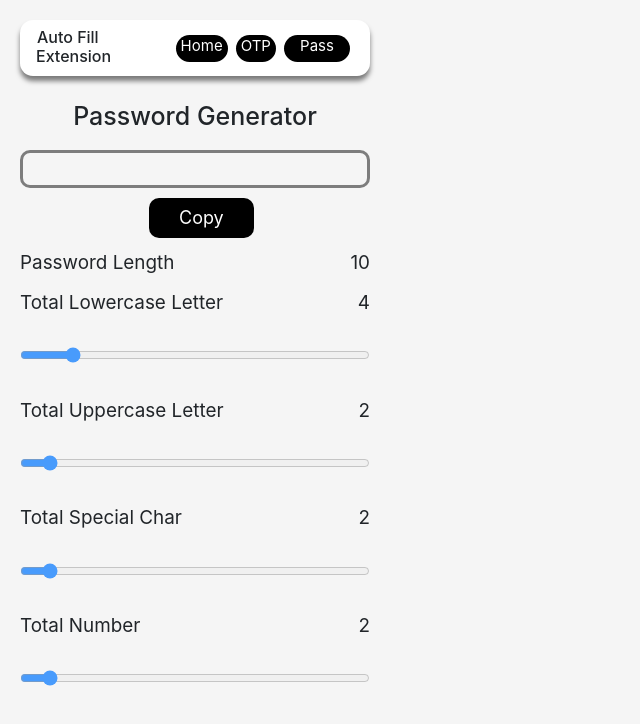
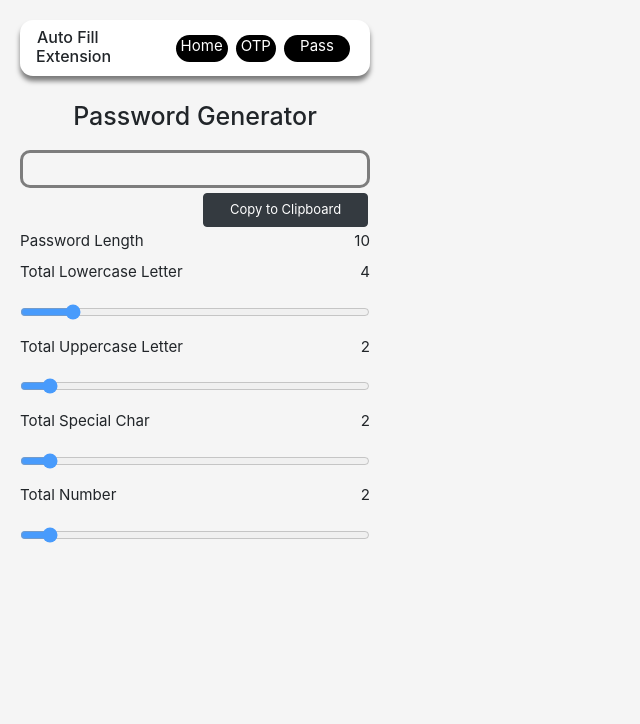
Before and after one commit to md-Salah/autofill-chrome-extension, a browser extension: page user_interface/password_gen_ui.html in a window 1280 px wide. Shown: the whole page, without its empty margins (0-640 px from the left). Drawn offline with nearby package versions, Linux system fonts and the light colour scheme.

Commit message:
Password Generator Final

```diff
--- a/user_interface/password_gen.js
+++ b/user_interface/password_gen.js
@@ -1,4 +1,4 @@
-
+var pass = "";
 var passlen;
 var lowlen = document.getElementById("lowcaseNumber");
 var uplen = document.getElementById("upcaseNumber");
@@ -23,7 +23,7 @@ function genPassword() {
     var charSp = "!@#$%^&*(){}[]<>.,?/\|~_-;:";
     var passwordLength = passlen;
     var password = "";
-    var pass = "";
+    // var pass = "";
 
     // for (var i = 0; i < passwordLength; i++) {
 
@@ -93,6 +93,25 @@ function shuffleString(str) {
 
 totalcnt();
 
+function copyToClipBoard() {
+
+    var copyText = pass;
+
+    navigator.clipboard.writeText(copyText);
+
+    if (copyText != "") {
+        document.getElementById("copied").innerHTML = "Copied!";
+
+        setTimeout(function () {
+            // Then we remove the text after 2 seconds.
+            document.getElementById('copied').innerHTML = "";
+        }, 1000);
+    }
+
+
+
+}
+
 oplowlen.innerHTML = lowlen.value;
 lowlen.oninput = function () {
     oplowlen.innerHTML = this.value;
--- a/user_interface/password_gen_ui.css
+++ b/user_interface/password_gen_ui.css
@@ -3,6 +3,7 @@ body {
   padding: 0;
   width: 350px;
   background-color: whitesmoke;
+  font-size: medium;
   height: 40px;
 }
 
@@ -16,6 +17,8 @@ h1 {
   width: 100%;
   height: 1cm;
   border: 3px solid #0000007d;
+  padding: 5px 5px 5px 5px;
+  font-size: small;
   border-radius: 10px;
   overflow: hidden;
 }
@@ -26,15 +29,15 @@ h1 {
 
 
 .form-label {
-    font-size: .5cm;
+  font-size: .4cm;
   display: flex;
   justify-content: space-between;
-    margin-top: .3cm;
+  margin-top: .1cm;
 }
 
 .form-range {
-    margin-bottom: 20px;
-    margin-top: 20px;
+  margin-bottom: 10px;
+  margin-top: 10px;
   width: 100%;
   height: 20px;
   border-radius: 10px;
@@ -44,6 +47,7 @@ h1 {
   -webkit-transition: .2s;
   transition: opacity .2s;
 }
+
 .first-btn {
   margin-bottom: 20px;
   text-align: center;
@@ -60,6 +64,7 @@ h1 {
   border-radius: 13px;
   margin-bottom: 25px;
 }
+
 .icon {
   width: 20%;
 }
@@ -69,6 +74,7 @@ h1 {
   align-items: center;
   padding-bottom: 15px;
 }
+
 .first-btn {
   font-size: 15px;
   display: flex;
@@ -93,15 +99,17 @@ h1 {
   margin: 0 4px;
 }
 
-  .pass-btn{
+.pass-btn {
   font-size: 18px;
   display: flex;
-    transition: 0.5s ease-in;
-    width: 80%;
-    padding-left: 65px;
-    margin-left: 64px;
-    margin-top: 10px;
+  justify-content: space-between;
+  transition: 0.2s ease-in;
+  width: 100%;
+  /* padding-left: 95px; */
+  /* margin-left: 64px; */
+  margin-top: 5px;
 }
+
 .pass-btn a {
   padding: 34px 30px;
   background-color: black;
@@ -114,6 +122,7 @@ h1 {
   padding-top: 6px;
 
 }
+
 .pass-btn a:hover {
   background-color: rgba(120, 120, 120, 0.759);
   color: black;
--- a/user_interface/password_gen_ui.html
+++ b/user_interface/password_gen_ui.html
@@ -1,11 +1,8 @@
 <html>
+
 <head>
-    <link
-      rel="stylesheet"
-      href="https://cdn.jsdelivr.net/npm/bootstrap@4.0.0/dist/css/bootstrap.min.css"
-      integrity="sha384-Gn5384xqQ1aoWXA+058RXPxPg6fy4IWvTNh0E263XmFcJlSAwiGgFAW/dAiS6JXm"
-      crossorigin="anonymous"
-    />
+  <link rel="stylesheet" href="https://cdn.jsdelivr.net/npm/bootstrap@4.0.0/dist/css/bootstrap.min.css"
+    integrity="sha384-Gn5384xqQ1aoWXA+058RXPxPg6fy4IWvTNh0E263XmFcJlSAwiGgFAW/dAiS6JXm" crossorigin="anonymous" />
   <link rel="stylesheet" href="password_gen_ui.css" />
 </head>
 
@@ -28,76 +25,42 @@
   <div class="passwordBox">
     <span id="password"></span>
   </div>
-    <div class="pass-btn">
-      <a href="#">Copy</a>
+  <div class="pass-btn row">
+    <div class="col" id="copied" style="color: brown;"></div>
+    <div class="col"><button class="btn btn-dark" style="font-size: small; width: 100%; margin-left: .75cm;"
+        onclick="copyToClipBoard()">Copy
+        to
+        Clipboard</button>
+    </div>
+    <!-- <a href="#" onclick="copyToClipBoard()">Copy</a> -->
   </div>
 
   <form>
-      <label class="form-label" for="passwordLength"
-        ><span>Password Length</span> <span id="plen"></span
-      ></label>
+    <label class="form-label" for="passwordLength"><span>Password Length</span> <span id="plen"></span></label>
 
-      <label class="form-label" for="lowcaseNumber"
-        >Total Lowercase Letter <span id="lowcaselen"></span
-      ></label>
+    <label class="form-label" for="lowcaseNumber">Total Lowercase Letter <span id="lowcaselen"></span></label>
     <div class="range">
-        <input
-          type="range"
-          class="form-range"
-          id="lowcaseNumber"
-          min="0"
-          max="30"
-          step="1"
-          value="4"
-        />
+      <input type="range" class="form-range" id="lowcaseNumber" min="0" max="30" step="1" value="4" />
     </div>
 
-      <label class="form-label" for="upcaseNumber"
-        >Total Uppercase Letter <span id="upcaselen"></span
-      ></label>
+    <label class="form-label" for="upcaseNumber">Total Uppercase Letter <span id="upcaselen"></span></label>
     <div class="range">
-        <input
-          type="range"
-          class="form-range"
-          id="upcaseNumber"
-          min="0"
-          max="30"
-          step="1"
-          value="2"
-        />
+      <input type="range" class="form-range" id="upcaseNumber" min="0" max="30" step="1" value="2" />
     </div>
 
-      <label class="form-label" for="spcharNumber"
-        >Total Special Char <span id="spcharlen"></span
-      ></label>
+    <label class="form-label" for="spcharNumber">Total Special Char <span id="spcharlen"></span></label>
     <div class="range">
-        <input
-          type="range"
-          class="form-range"
-          id="spcharNumber"
-          min="0"
-          max="30"
-          step="1"
-          value="2"
-        />
+      <input type="range" class="form-range" id="spcharNumber" min="0" max="30" step="1" value="2" />
     </div>
 
-      <label class="form-label" for="numNumber"
-        >Total Number <span id="numlen"></span
-      ></label>
+    <label class="form-label" for="numNumber">Total Number <span id="numlen"></span></label>
     <div class="range">
-        <input
-          type="range"
-          class="form-range"
-          id="numNumber"
-          min="0"
-          max="30"
-          step="1"
-          value="2"
-        />
+      <input type="range" class="form-range" id="numNumber" min="0" max="30" step="1" value="2" />
     </div>
   </form>
 
-    <script src="password_gen.js"></script>
+  <script src="password_gen.js">
+  </script>
 </body>
+
 </html>
```
Lines whose indentation alone changed are shown as unchanged.
